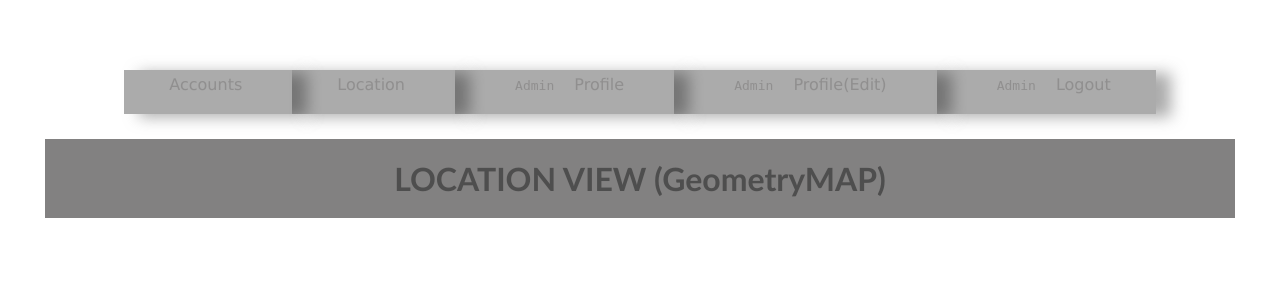
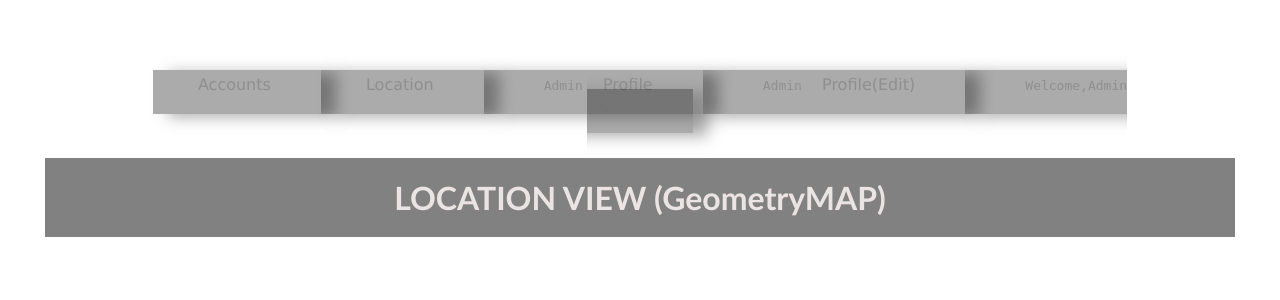
Before and after one commit to Owzaa/kartoza-work, a Django app: page /MapDetails/ in a window 1280 px wide. Shown: the top 300 px of the page. Run offline with Django 4.2, Linux system fonts and the light colour scheme; a user stored in the database is signed in.

Commit message:
commit on master

```diff
--- a/portfolioAsess/account/models.py
+++ b/portfolioAsess/account/models.py
@@ -3,7 +3,8 @@ from django.db import models
 from django.contrib.auth.models import User
 from django.dispatch import receiver
 from django.db.models.signals import post_save
-from django.urls import reverse_lazy
+''' from django.contrib.gis.gdal import models
+ '''
 
 # UserProfile Model:
 class UserProfile(models.Model):
@@ -12,9 +13,8 @@ class UserProfile(models.Model):
         username = models.OneToOneField(User, on_delete=models.CASCADE)
         homeAddress = models.TextField()
         phoneNumber = models.CharField(max_length=12)
-        location = models.CharField(max_length=200)
+        location = models.CharField(max_length=180)
 # return userProfile name as string
-
 def __str__(self):
         return self.username
 
--- a/portfolioAsess/folioApp/static/css/portfolio.css
+++ b/portfolioAsess/folioApp/static/css/portfolio.css
@@ -110,7 +110,7 @@ justify-content: center;
 h1 {
     display: flex;
     justify-content: center;
-    color: rgba(43, 43, 43, 0.596);
+    color: rgba(255, 247, 247, 0.842);
     font-family:'Trebuchet MS', 'Lucida Sans Unicode', 'Lucida Grande', 'Lucida Sans', Arial, sans-serif
 
 }
--- a/portfolioAsess/folioApp/templates/base/base.html
+++ b/portfolioAsess/folioApp/templates/base/base.html
@@ -48,7 +48,7 @@
 
               <li>
                 <a class="navbar-link" href="{% url 'logout' %}">
-                  <code>{{user.username }}</code> logout
+                <code>Welcome,{{user.username }} logout</code>
                 </a>
               </li>
 
```
Also changed, not shown: portfolioAsess/account/migrations/0003_alter_userprofile_location.py (added), portfolioAsess/db.sqlite3.
